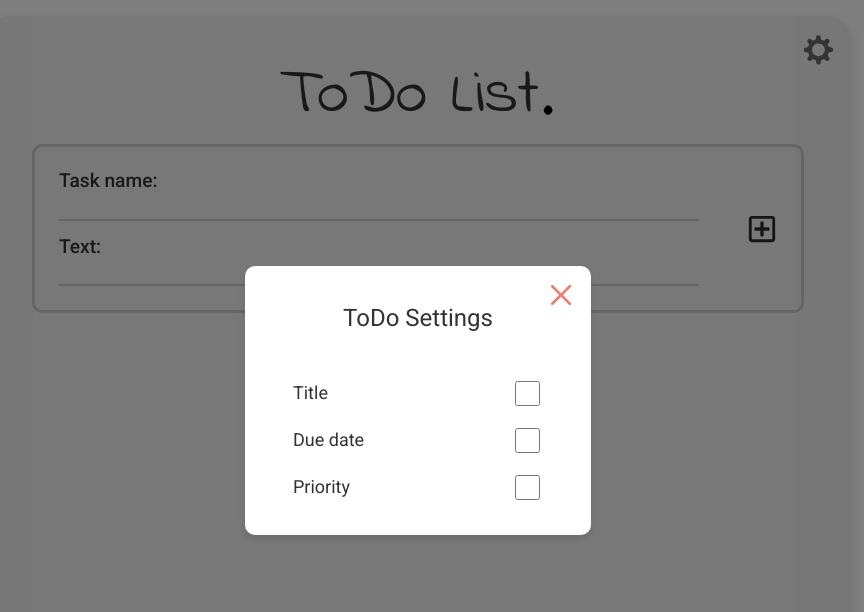
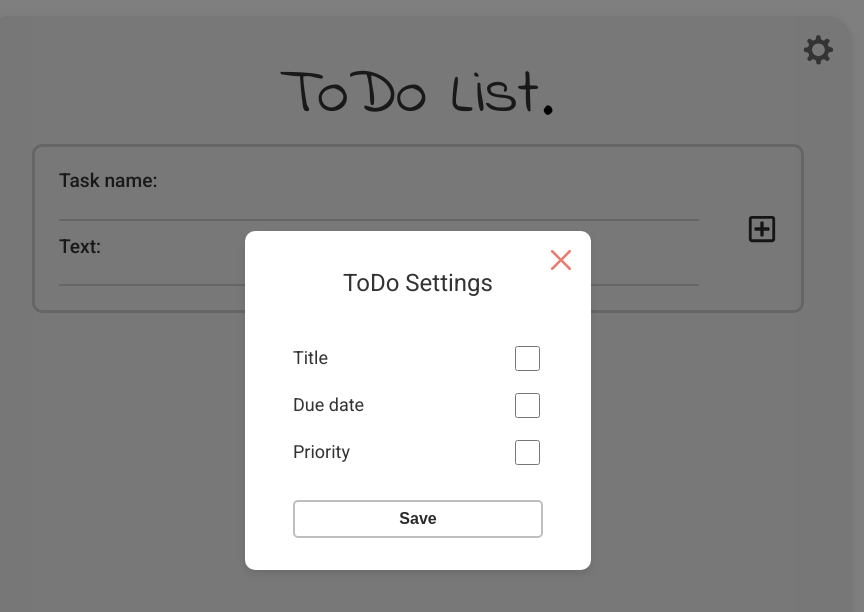
Before and after one commit to maxkurylenko1/todo, a React (Vite) app: page / in a window 1280 px wide. Both pictures are taken after a click on the icon 1040 px from the left and 49 px from the top of the page. Shown: the top 612 px of the page, without its empty margins (222-1086 px from the left). Built offline with nearby package versions, Linux system fonts and the light colour scheme.

Commit message:
Feat: Modal update

```diff
--- a/src/App.tsx
+++ b/src/App.tsx
@@ -4,12 +4,12 @@ import { DiAptana } from "react-icons/di";
 import { AddToDo } from "./features/AddToDo/AddToDo";
 import { ToDoList } from "./features/ToDoList/ToDoList";
 import type { Todo } from "./types/todo";
-import { Modal } from "./components/Modal/Modal";
 import { useToDoContext } from "./context/ToDoContext";
 import { useState } from "react";
+import { Settings } from "./components/Settings/Settings";
 
 function App() {
-  const [isModalOpen, setIsModalOpen] = useState(false);
+  const [isSettingsModalOpen, setIsSettingsModalOpen] = useState(false);
   const { todos, addTodo, removeTodo, updateTodo } = useToDoContext();
 
   const handleAddClick = (todo: Todo, resetTodo: () => void) => {
@@ -19,7 +19,6 @@ function App() {
 
     const newTodo: Todo = {
       ...todo,
-      title: "Task#", // Assuming title is the same as text for simplicity
       id: crypto.randomUUID(),
       createdAt: new Date(),
     };
@@ -31,11 +30,17 @@ function App() {
   };
 
   const handleSettingsClick = () => {
-    setIsModalOpen((prev) => !prev);
+    setIsSettingsModalOpen((prev) => !prev);
   };
 
   const closeModal = () => {
-    setIsModalOpen(false);
+    setIsSettingsModalOpen(false);
+  };
+
+  const handleSaveSettings = () => {
+    // Implement settings save logic here
+    console.log("Settings saved");
+    closeModal();
   };
 
   return (
@@ -57,24 +62,7 @@ function App() {
           />
           <span className="restartAnimation">•</span>
           <DiAptana size={35} color="#696969ff" className="toDoSettings" onClick={handleSettingsClick} />
-          {isModalOpen && (
-            <Modal onClose={closeModal}>
-              <div className="modalContent">
-                <h2>ToDo Settings</h2>
-                <ul>
-                  <li>
-                    Title <input className="checkbox" type="checkbox" name="isTitleOn" />
-                  </li>
-                  <li>
-                    Due date <input className="checkbox" type="checkbox" name="isDueDateOn" />
-                  </li>
-                  <li>
-                    Priority <input className="checkbox" type="checkbox" name="isPriorityOn" />
-                  </li>
-                </ul>
-              </div>
-            </Modal>
-          )}
+          <Settings isModalOpen={isSettingsModalOpen} closeModal={closeModal} handleSaveSettings={handleSaveSettings} />
         </header>
         <main className="appMain">
           <AddToDo handleAddClick={handleAddClick} />
--- a/src/components/Modal/Modal.tsx
+++ b/src/components/Modal/Modal.tsx
@@ -3,11 +3,12 @@ import "./modal.scss";
 import { createPortal } from "react-dom";
 
 interface ModalProps {
-  children: React.ReactNode;
+  children?: React.ReactNode;
   onClose: () => void;
+  onSettingsSave: () => void;
 }
 
-export const Modal = ({ children, onClose }: ModalProps) => {
+export const Modal = ({ children, onClose, onSettingsSave }: ModalProps) => {
   return createPortal(
     <div className="modalOverlay" onClick={onClose}>
       <div className="modalContentWrapper" onClick={(e) => e.stopPropagation()}>
@@ -15,6 +16,9 @@ export const Modal = ({ children, onClose }: ModalProps) => {
         <button className="modalClose" onClick={onClose}>
           <RxCross2 size={34} color="#e77e73ff" />
         </button>
+        <button onClick={onSettingsSave} className="settingsSave">
+          Save
+        </button>
       </div>
     </div>,
     document.getElementById("modal-root")!
--- a/src/components/Modal/modal.scss
+++ b/src/components/Modal/modal.scss
@@ -22,7 +22,7 @@
   display: flex;
   justify-content: center;
   flex-direction: column;
-  gap: 1rem;
+  gap: 2rem;
   font-family: "Roboto", sans-serif;
   font-weight: 600;
 
@@ -43,3 +43,20 @@
   border: none;
   background-color: transparent;
 }
+
+.settingsSave {
+  padding: 0.5rem 1rem;
+  background-color: #fff;
+  color: #2b2b2b;
+  border: 2px solid #bebebe;
+  border-radius: 5px;
+  cursor: pointer;
+  font-size: 1rem;
+  font-weight: bold;
+  transition: background-color 200ms;
+
+  &:hover {
+    background-color: #f0f0f0;
+    transition: background-color 200ms;
+  }
+}
--- /dev/null
+++ b/src/components/Settings/Settings.tsx
@@ -0,0 +1,32 @@
+import { Modal } from "../Modal/Modal";
+
+interface SettingsProps {
+  isModalOpen: boolean;
+  closeModal: () => void;
+  handleSaveSettings: () => void;
+}
+
+export const Settings = ({ isModalOpen, closeModal, handleSaveSettings }: SettingsProps) => {
+  return (
+    <>
+      {isModalOpen && (
+        <Modal onClose={closeModal} onSettingsSave={handleSaveSettings}>
+          <div className="modalContent">
+            <h2>ToDo Settings</h2>
+            <ul>
+              <li>
+                Title <input className="checkbox" type="checkbox" name="isTitleOn" />
+              </li>
+              <li>
+                Due date <input className="checkbox" type="checkbox" name="isDueDateOn" />
+              </li>
+              <li>
+                Priority <input className="checkbox" type="checkbox" name="isPriorityOn" />
+              </li>
+            </ul>
+          </div>
+        </Modal>
+      )}
+    </>
+  );
+};
```
Also changed, not shown: src/components/Settings/settings.scss (added).
